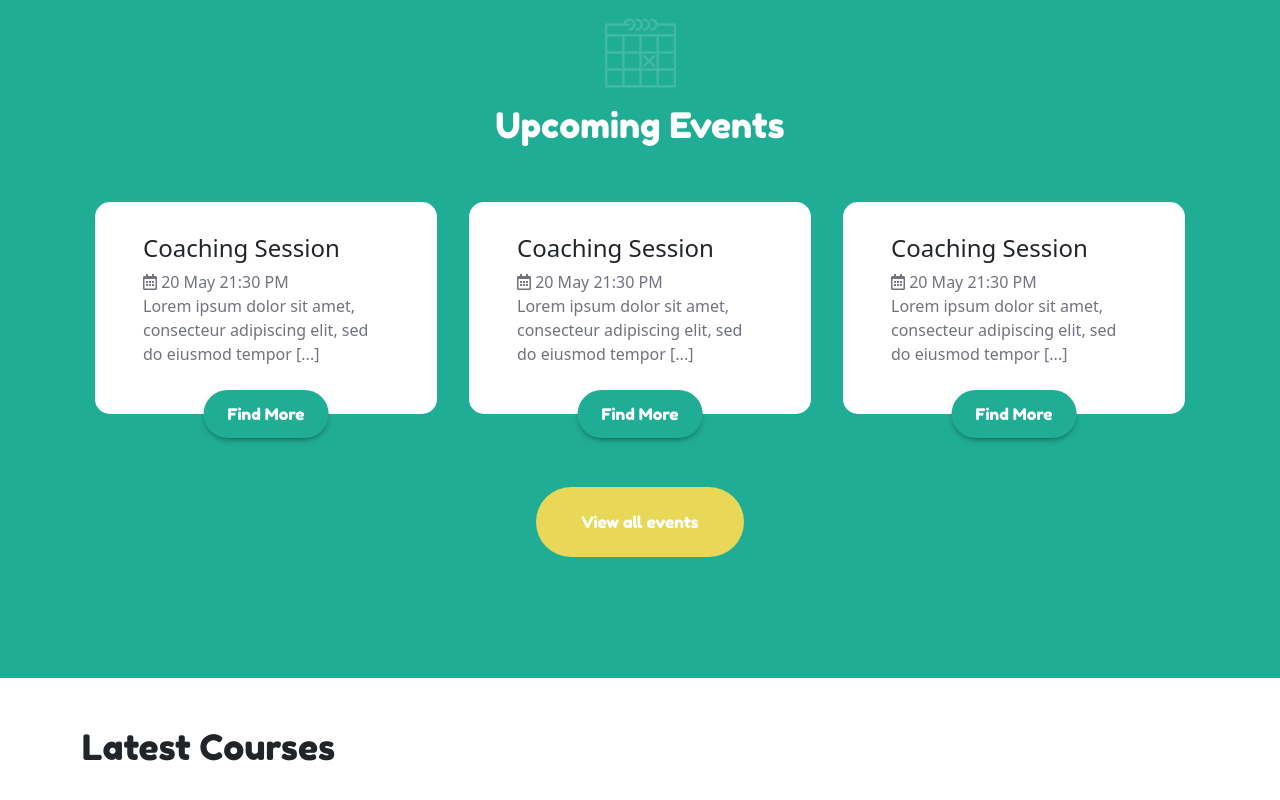
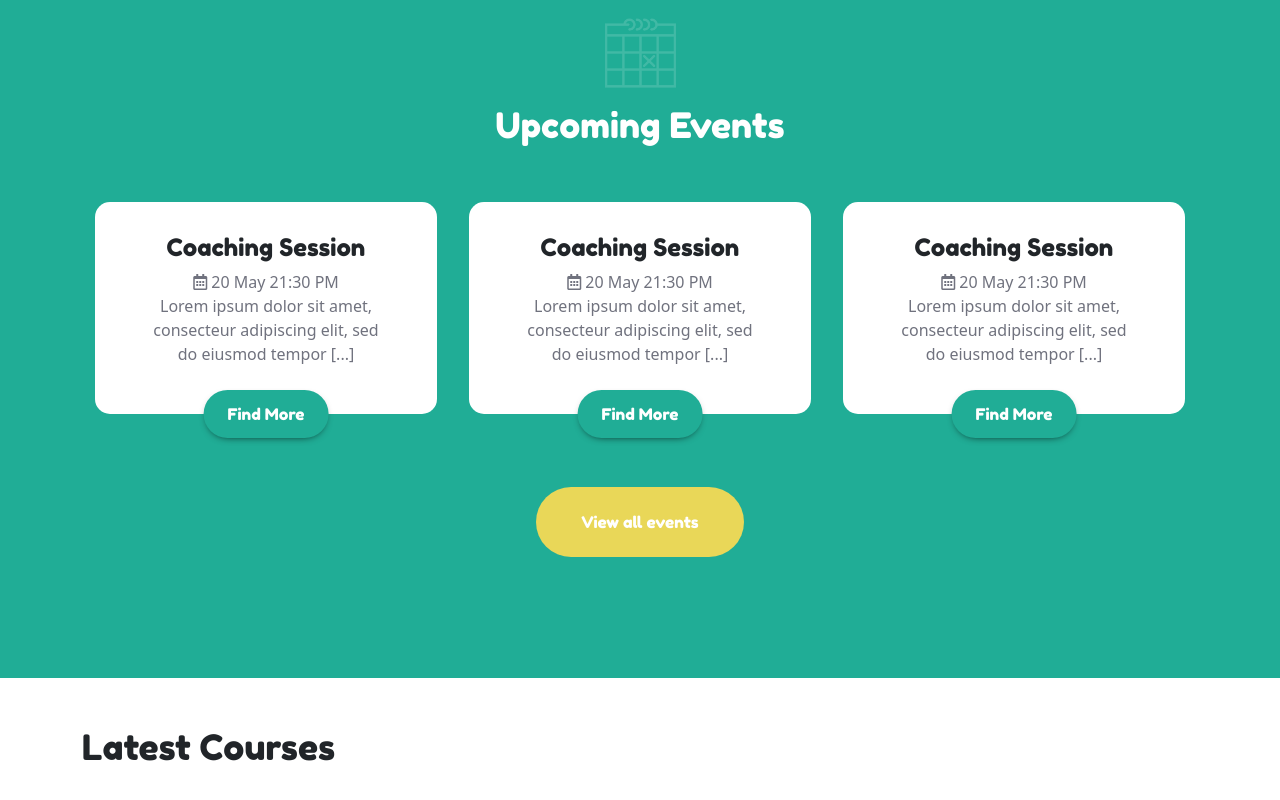
Before and after one commit to Giorgio-24/proj-html-vuejs, a Vue app: page / in a window 1280 px wide. Shown: the part 2749-3549 px from the top of the page. Built offline with nearby package versions, Linux system fonts and the light colour scheme.

Commit message:
minor-style-adjustment

```diff
--- a/src/components/EventsCard.vue
+++ b/src/components/EventsCard.vue
@@ -1,5 +1,16 @@
 <template>
-  <div class="event-card col-4 py-4 px-5 bg-white mx-3 position-relative">
+  <div
+    class="
+      event-card
+      col-4
+      py-4
+      px-5
+      bg-white
+      mx-3
+      text-center
+      position-relative
+    "
+  >
     <h4 class="mt-2">{{ title }}</h4>
     <div class="color-grey"><i class="far fa-calendar-alt"></i> {{ date }}</div>
     <div class="color-grey mb-4">{{ text }}</div>
@@ -23,6 +34,9 @@ export default {
 .event-card {
   border-radius: 15px;
   max-width: 30%;
+  h4 {
+    font-family: "Fredoka One", cursive;
+  }
   a {
     left: 50%;
     transform: translateX(-50%);
```
